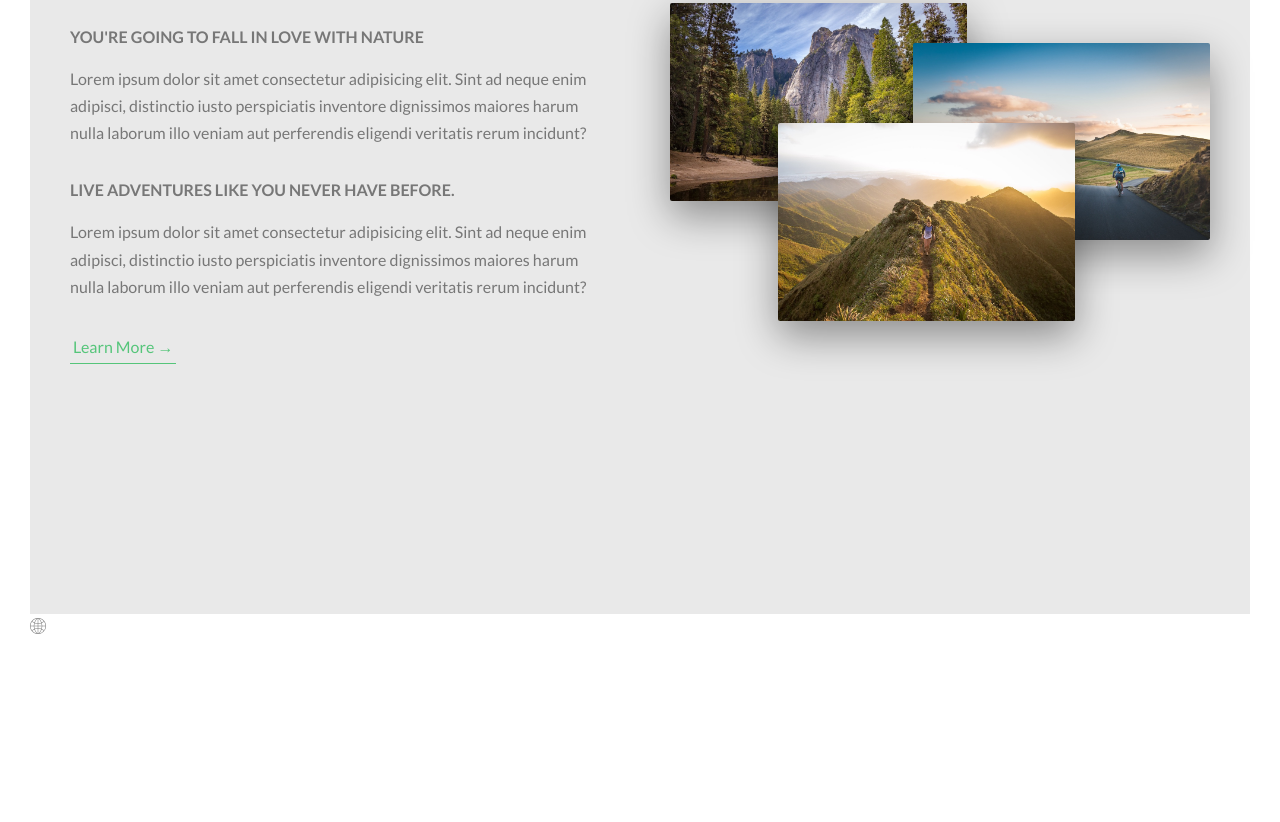
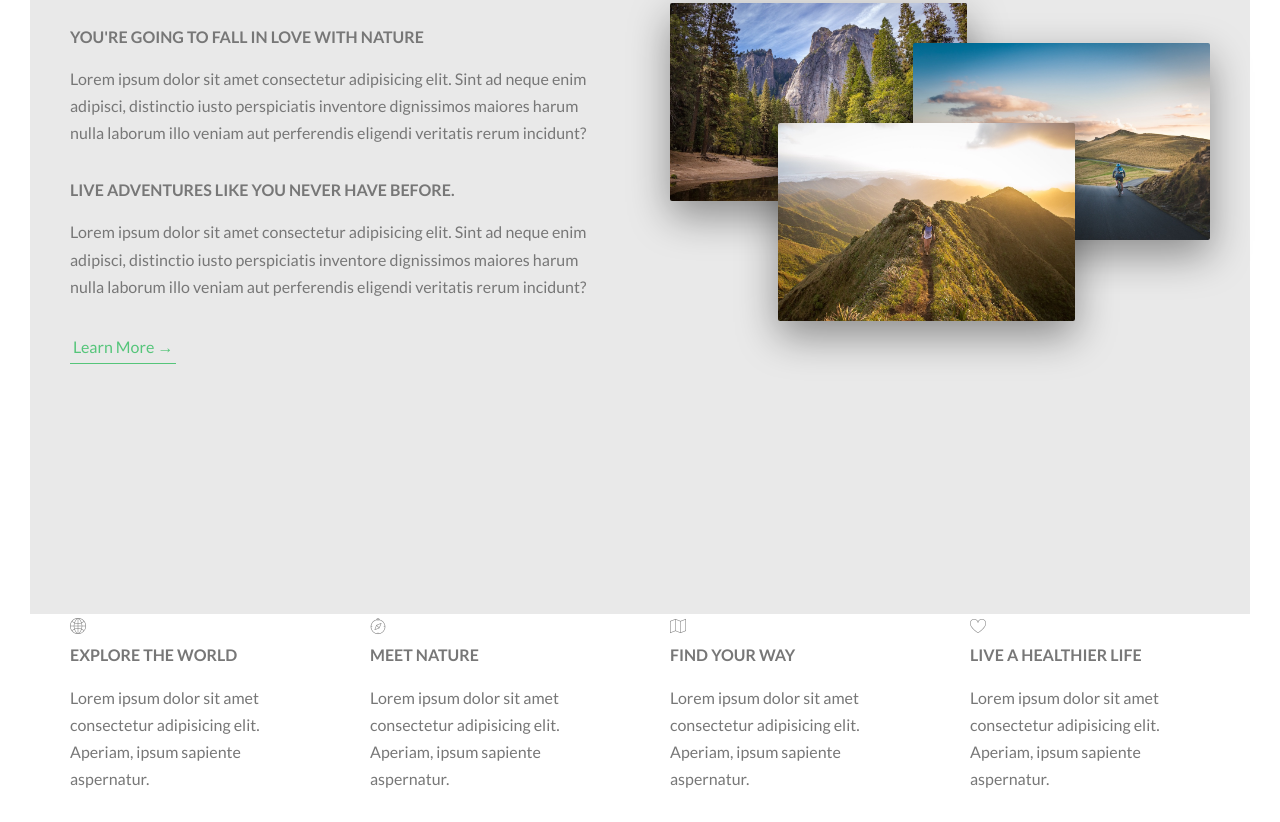
Before and after one commit to ajaljose/natours, a website: page index.html in a window 1280 px wide. Shown: the part 997-1819 px from the top of the page. Before the commit the page ends 1668 px from the top, so only its background shows below. Drawn offline with Linux system fonts and the light colour scheme.

Commit message:
section features

```diff
--- a/index.html
+++ b/index.html
@@ -67,8 +67,49 @@
         </div>
       </section>
       <section class="section-features">
-        <i class="icon-basic-world"></i>
-      </section>
+
+        <div class="row">
+            <div class="col-1-of-4">
+                <div class="feature-box">
+                    <i class="feature-box__icon icon-basic-world"></i>
+                    <h3 class="heading-tertiary u-margin-bottom-small">Explore the world</h3>
+                    <p class="feature-box__text">
+                        Lorem ipsum dolor sit amet consectetur adipisicing elit. Aperiam, ipsum sapiente aspernatur.
+                    </p>
+                </div>
+            </div>
+
+            <div class="col-1-of-4">
+                <div class="feature-box">
+                    <i class="feature-box__icon icon-basic-compass"></i>
+                    <h3 class="heading-tertiary u-margin-bottom-small">Meet nature</h3>
+                    <p class="feature-box__text">
+                        Lorem ipsum dolor sit amet consectetur adipisicing elit. Aperiam, ipsum sapiente aspernatur.
+                    </p>
+                </div>
+            </div>
+
+            <div class="col-1-of-4">
+                <div class="feature-box">
+                    <i class="feature-box__icon icon-basic-map"></i>
+                    <h3 class="heading-tertiary u-margin-bottom-small">Find your way</h3>
+                     <p class="feature-box__text">
+                        Lorem ipsum dolor sit amet consectetur adipisicing elit. Aperiam, ipsum sapiente aspernatur.
+                    </p>
+                </div>
+            </div>
+
+            <div class="col-1-of-4">
+                <div class="feature-box">
+                    <i class="feature-box__icon icon-basic-heart"></i>
+                    <h3 class="heading-tertiary u-margin-bottom-small">Live a healthier life</h3>
+                    <p class="feature-box__text">
+                        Lorem ipsum dolor sit amet consectetur adipisicing elit. Aperiam, ipsum sapiente aspernatur.
+                    </p>
+                </div>
+            </div>
+        </div>
+    </section>
     </main>
     <!-- <section class="grid-test">
             <div class="row">
```
Also changed, not shown: img/nat-4.jpg (added).
